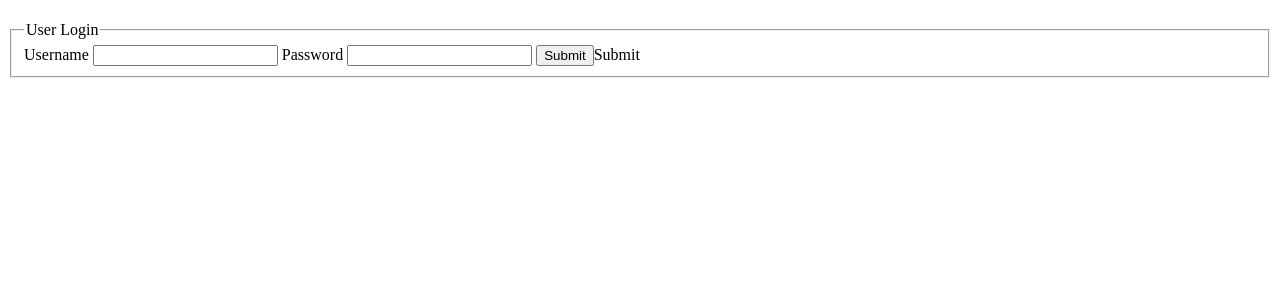
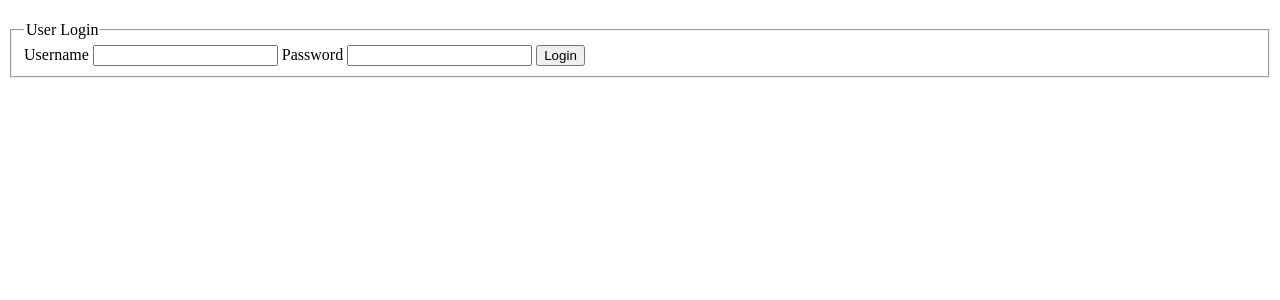
Before and after one commit to theavidcoder24/booksProject, a PHP site: page /booksProject/ in a window 1280 px wide. Shown: the part 110-410 px from the top of the page. Run offline with PHP 8.4, Linux system fonts and the light colour scheme.

Commit message:
Update index.php

```diff
--- a/index.php
+++ b/index.php
@@ -25,7 +25,7 @@
             <input type="text" name="username" id="username">
             <label for="password">Password</label>
             <input type="password" name="password" id="password">
-            <input type="submit">Submit</button>
+            <input type="submit" value="Login">
         </form>
     </fieldset>
 </body>
```
